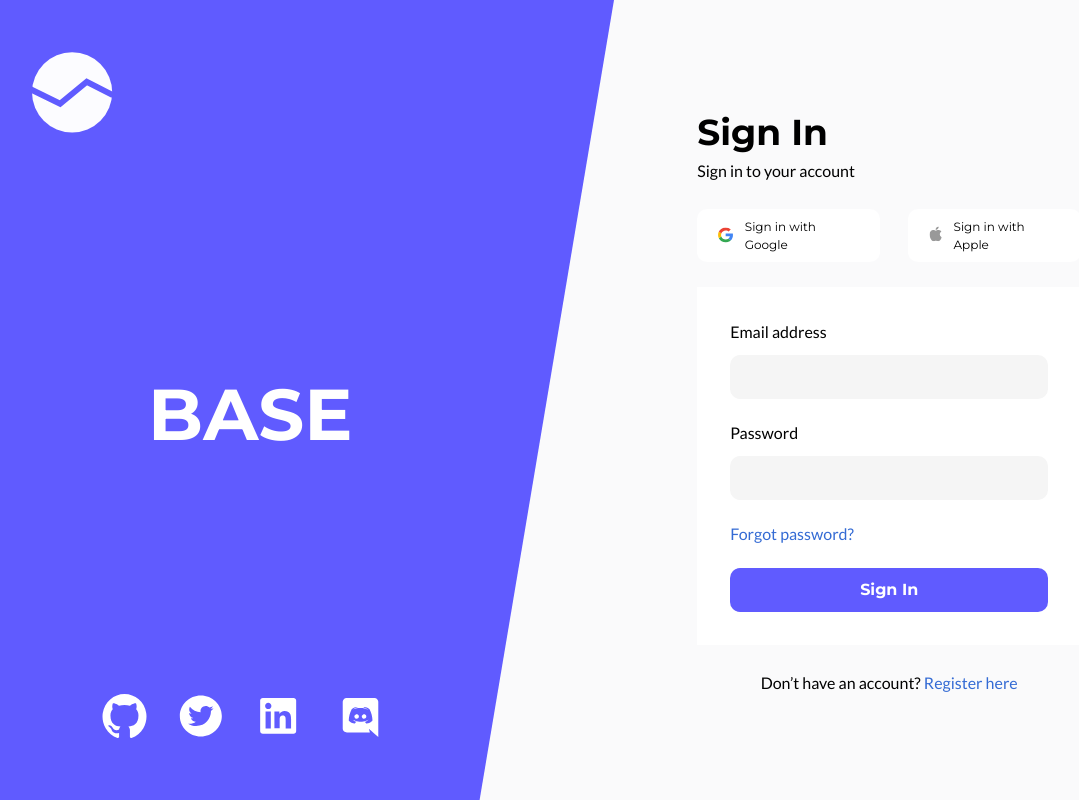
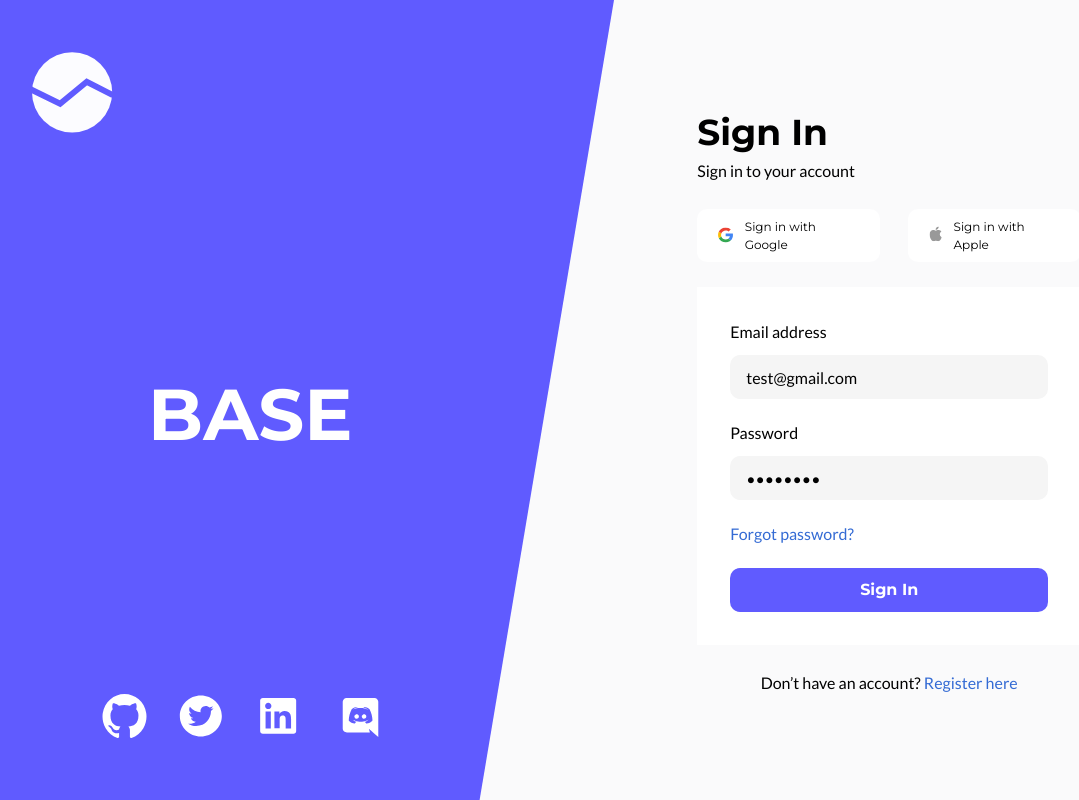
Before and after one commit to chakkasailesh/openinapp-ui, a React (Create React App) app: page / in a window 1280 px wide. Shown: the whole page, without its empty margins (26-1105 px from the left). Built offline with nearby package versions, Linux system fonts and the light colour scheme.

Commit message:
added form validation

```diff
--- a/src/components/Login.js
+++ b/src/components/Login.js
@@ -1,8 +1,33 @@
-import React from 'react'
+import React, { useState } from 'react'
 import { useNavigate } from 'react-router-dom'
 
 const Login = () => {
+  const [formValues, setFormValues] = useState({
+    email: 'test@gmail.com',
+    password: 'test@123',
+  })
+  const [formError, setFormError] = useState(null)
+  const handleChange = (e) => {
+    const { name, value } = e.target
+    setFormValues((prev) => ({
+      ...prev,
+      [name]: value,
+    }))
+  }
   const navigate = useNavigate()
+  const handleSignIn = () => {
+    // eslint-disable-next-line
+    if (!/^[\w-\.]+@([\w-]+\.)+[\w-]{2,4}$/.test(formValues.email)) {
+      setFormError('Invalid Email Adress')
+      return
+    }
+    if (formValues.password.length < 8) {
+      setFormError('Password should have atleast 8 characters')
+      return
+    }
+    setFormError(null)
+    navigate('/home')
+  }
   return (
     <div className="w-screen h-screen flex flex-col lg:flex-row bg-bgbody">
       <div className="lg:basis-1/2 bg-primary clip">
@@ -240,7 +265,9 @@ const Login = () => {
                 type="email"
                 name="email"
                 id="email"
-                className="bg-bginput h-11 rounded-[10px] font-lato px-4 focus:bg-bgfocus"
+                onChange={handleChange}
+                value={formValues.email}
+                className="bg-bginput h-11 rounded-[10px] font-lato px-4 focus:bg-bgfocus focus-visible:outline-none"
               />
             </div>
             <div className="flex flex-col">
@@ -251,15 +278,20 @@ const Login = () => {
                 type="password"
                 name="password"
                 id="password"
-                className="bg-bginput h-11 rounded-[10px] font-lato px-4 focus:bg-bgfocus"
+                onChange={handleChange}
+                value={formValues.password}
+                className="bg-bginput h-11 rounded-[10px] font-lato px-4 focus:bg-bgfocus focus-visible:outline-none"
               />
             </div>
+            {formError && (
+              <p className="text-textwarn font-lato">{formError}</p>
+            )}
             <p className="font-lato text-link cursor-pointer">
               Forgot password?
             </p>
             <button
               className="bg-primary h-11 rounded-[10px] font-bold font-montserrat text-[white]"
-              onClick={() => navigate('/home')}
+              onClick={handleSignIn}
             >
               Sign In
             </button>
```
